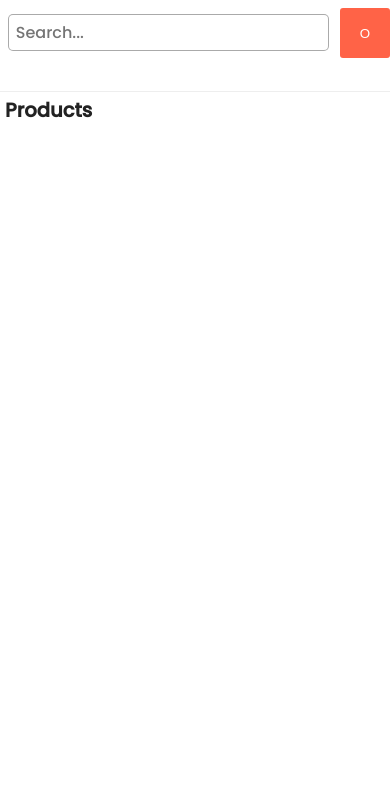
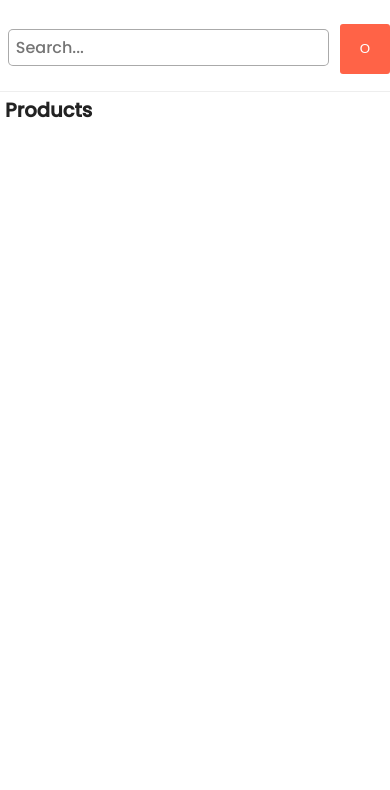
Before and after one commit to Praisecodes/FakeStore, a plain HTML site: page index.html in a window 390 px wide. Shown: the part 54-844 px from the top of the page. Drawn offline with Linux system fonts and the light colour scheme; no server answers.

Commit message:
Update Styling

```diff
--- a/styles/style.css
+++ b/styles/style.css
@@ -119,4 +119,7 @@ form #searchButton{
     form #searchButton{
         margin: 0 0 0 2%;
     }
+    form #searchBar{
+        margin: 6% 0 0 2%;
+    }
 }
```
